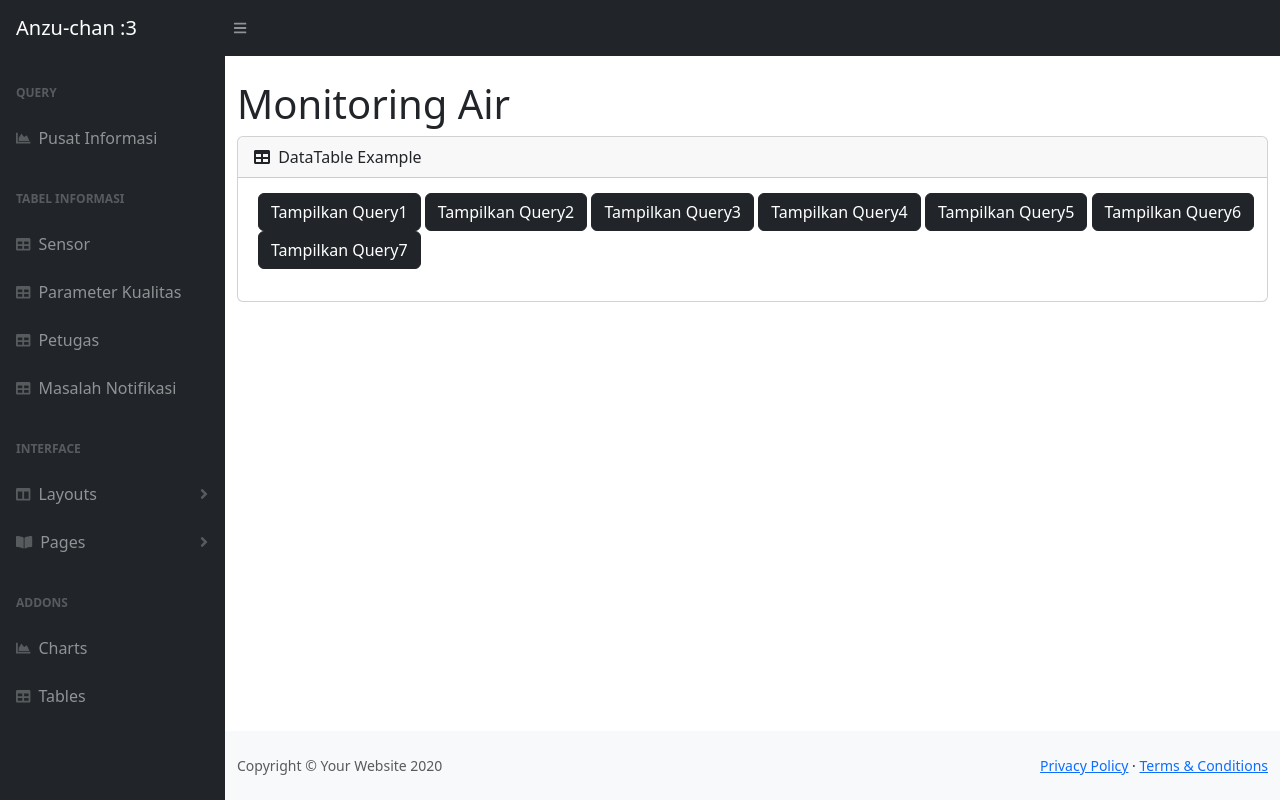
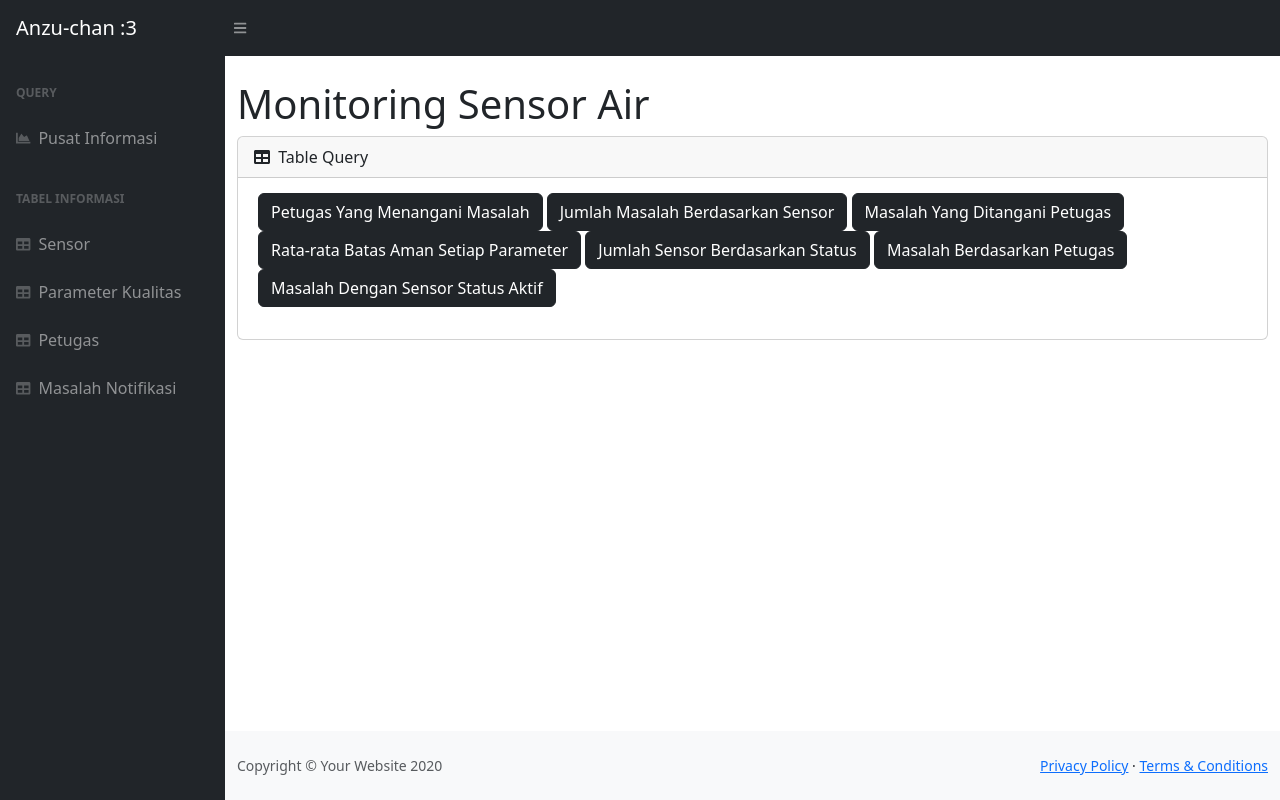
Before and after one commit to RaphaeLaw/Monitoring-Air, a PHP site: page / in a window 1280 px wide. Run offline with PHP 8.4, Linux system fonts and the light colour scheme; some libraries are stand-ins or nearby versions.

Commit message:
Update index.php

```diff
--- a/monitoring_air/index.php
+++ b/monitoring_air/index.php
@@ -46,65 +46,28 @@ require "function.php";
                         </a>
 
                         <div class="sb-sidenav-menu-heading">Tabel Informasi</div>
-                        <a class="nav-link" href="sensor.html">
+                        <a class="nav-link" href="sensor.php">
                             <div class="sb-nav-link-icon"><i class="fas fa-table"></i></div>
                             Sensor
                         </a>
-                        <a class="nav-link" href="parameter.html">
+                        <a class="nav-link" href="parameter.php">
                             <div class="sb-nav-link-icon"><i class="fas fa-table"></i></div>
                             Parameter Kualitas
                         </a>
-                        <a class="nav-link" href="petugas.html">
+                        <a class="nav-link" href="petugas.php">
                             <div class="sb-nav-link-icon"><i class="fas fa-table"></i></div>
                             Petugas
                         </a>
-                        <a class="nav-link" href="notifikasi.html">
+                        <a class="nav-link" href="notifikasi.php">
                             <div class="sb-nav-link-icon"><i class="fas fa-table"></i></div>
                             Masalah Notifikasi
                         </a>
-                        <div class="sb-sidenav-menu-heading">Interface</div>
-                        <a class="nav-link collapsed" href="#" data-toggle="collapse" data-target="#collapseLayouts"
-                            aria-expanded="false" aria-controls="collapseLayouts">
-                            <div class="sb-nav-link-icon"><i class="fas fa-columns"></i></div>
-                            Layouts
-                            <div class="sb-sidenav-collapse-arrow"><i class="fas fa-angle-down"></i></div>
-                        </a>
-                        <div class="collapse" id="collapseLayouts" aria-labelledby="headingOne"
-                            data-parent="#sidenavAccordion">
-                            <nav class="sb-sidenav-menu-nested nav">
-                                <a class="nav-link" href="layout-static.html">Static Navigation</a>
-                                <a class="nav-link" href="layout-sidenav-light.html">Light Sidenav</a>
-                            </nav>
-                        </div>
-                        <a class="nav-link collapsed" href="#" data-toggle="collapse" data-target="#collapsePages"
-                            aria-expanded="false" aria-controls="collapsePages">
-                            <div class="sb-nav-link-icon"><i class="fas fa-book-open"></i></div>
-                            Pages
-                            <div class="sb-sidenav-collapse-arrow"><i class="fas fa-angle-down"></i></div>
-                        </a>
+
+
+
                         <div class="collapse" id="collapsePages" aria-labelledby="headingTwo"
                             data-parent="#sidenavAccordion">
                             <nav class="sb-sidenav-menu-nested nav accordion" id="sidenavAccordionPages">
-                                <a class="nav-link collapsed" href="#" data-toggle="collapse"
-                                    data-target="#pagesCollapseAuth" aria-expanded="false"
-                                    aria-controls="pagesCollapseAuth">
-                                    Authentication
-                                    <div class="sb-sidenav-collapse-arrow"><i class="fas fa-angle-down"></i></div>
-                                </a>
-                                <div class="collapse" id="pagesCollapseAuth" aria-labelledby="headingOne"
-                                    data-parent="#sidenavAccordionPages">
-                                    <nav class="sb-sidenav-menu-nested nav">
-                                        <a class="nav-link" href="login.html">Login</a>
-                                        <a class="nav-link" href="register.html">Register</a>
-                                        <a class="nav-link" href="password.html">Forgot Password</a>
-                                    </nav>
-                                </div>
-                                <a class="nav-link collapsed" href="#" data-toggle="collapse"
-                                    data-target="#pagesCollapseError" aria-expanded="false"
-                                    aria-controls="pagesCollapseError">
-                                    Error
-                                    <div class="sb-sidenav-collapse-arrow"><i class="fas fa-angle-down"></i></div>
-                                </a>
                                 <div class="collapse" id="pagesCollapseError" aria-labelledby="headingOne"
                                     data-parent="#sidenavAccordionPages">
                                     <nav class="sb-sidenav-menu-nested nav">
@@ -115,15 +78,6 @@ require "function.php";
                                 </div>
                             </nav>
                         </div>
-                        <div class="sb-sidenav-menu-heading">Addons</div>
-                        <a class="nav-link" href="charts.html">
-                            <div class="sb-nav-link-icon"><i class="fas fa-chart-area"></i></div>
-                            Charts
-                        </a>
-                        <a class="nav-link" href="tables.html">
-                            <div class="sb-nav-link-icon"><i class="fas fa-table"></i></div>
-                            Tables
-                        </a>
                     </div>
                 </div>
 
@@ -133,14 +87,14 @@ require "function.php";
 
             <main>
                 <div class="container-fluid">
-                    <h1 class="mt-4">Monitoring Air</h1>
+                    <h1 class="mt-4">Monitoring Sensor Air</h1>
 
 
 
                     <div class="card mb-4">
                         <div class="card-header">
                             <i class="fas fa-table mr-1"></i>
-                            DataTable Example
+                            Table Query
                         </div>
                         <html lang="id">
 
@@ -157,13 +111,13 @@ require "function.php";
 
                         <body>
                             <form method="post" style="margin-left:20px;margin-top:15px">
-                                <button class="btn btn-dark" type="submit" name="tampilkan_query1">Tampilkan Query1</button>
-                                <button class="btn btn-dark" type="submit" name="tampilkan_query2">Tampilkan Query2</button>
-                                <button class="btn btn-dark" type="submit" name="tampilkan_query3">Tampilkan Query3</button>
-                                <button class="btn btn-dark" type="submit" name="tampilkan_query4">Tampilkan Query4</button>
-                                <button class="btn btn-dark" type="submit" name="tampilkan_query5">Tampilkan Query5</button>
-                                <button class="btn btn-dark" type="submit" name="tampilkan_query6">Tampilkan Query6</button>
-                                <button class="btn btn-dark" type="submit" name="tampilkan_query7">Tampilkan Query7</button>
+                                <button class="btn btn-dark" type="submit" name="tampilkan_query1">Petugas Yang Menangani Masalah</button>
+                                <button class="btn btn-dark" type="submit" name="tampilkan_query2">Jumlah Masalah Berdasarkan Sensor</button>
+                                <button class="btn btn-dark" type="submit" name="tampilkan_query3">Masalah Yang Ditangani Petugas</button>
+                                <button class="btn btn-dark" type="submit" name="tampilkan_query4">Rata-rata Batas Aman Setiap Parameter</button>
+                                <button class="btn btn-dark" type="submit" name="tampilkan_query5">Jumlah Sensor Berdasarkan Status</button>
+                                <button class="btn btn-dark" type="submit" name="tampilkan_query6">Masalah Berdasarkan Petugas</button>
+                                <button class="btn btn-dark" type="submit" name="tampilkan_query7">Masalah Dengan Sensor Status Aktif</button>
                             </form>
                             <div class="card-body">
 
```
